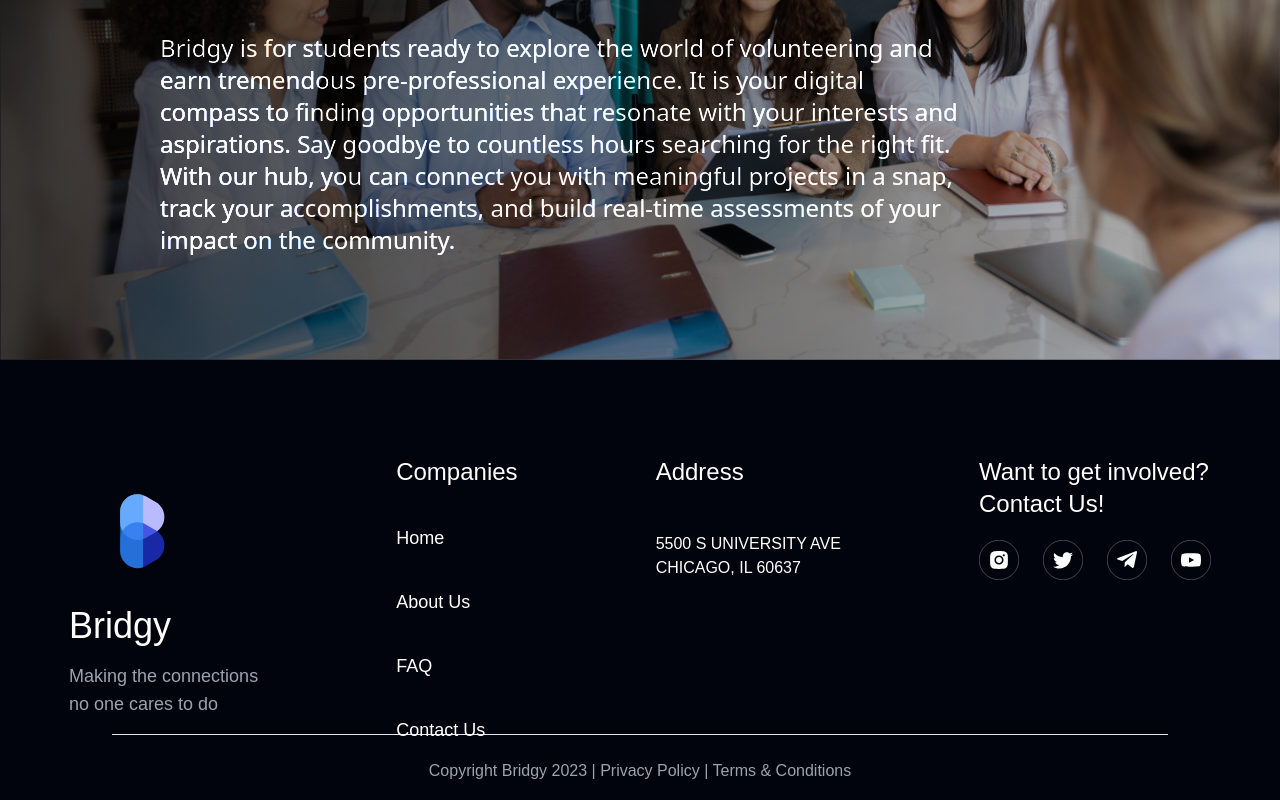
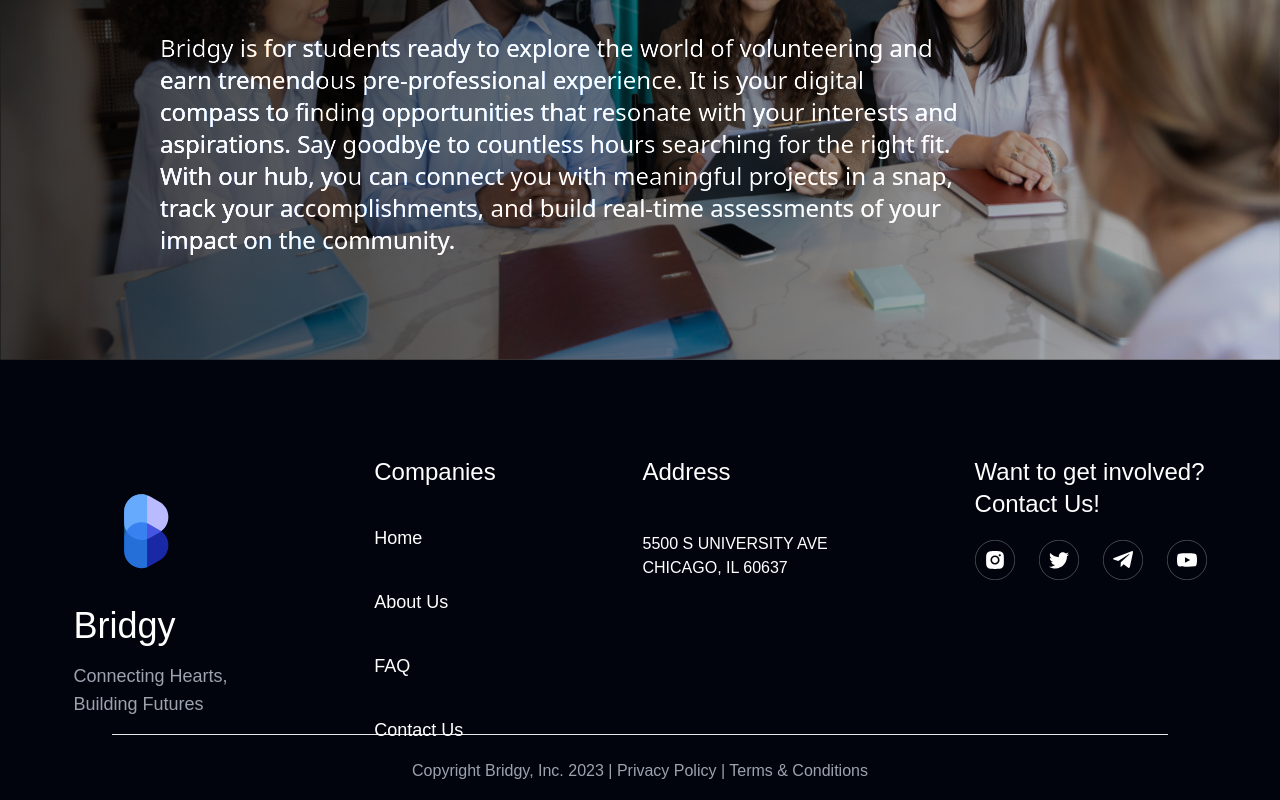
Before and after one commit to VladTZY/Bridgy, a React (Vite) app in the folder frontend/: page / in a window 1280 px wide. Shown: the part 4344-5144 px from the top of the page. Built offline with nearby package versions, Linux system fonts and the light colour scheme.

Commit message:
Foooter Text

```diff
--- a/frontend/src/components/Footer.jsx
+++ b/frontend/src/components/Footer.jsx
@@ -36,10 +36,7 @@ export const Footer = () => {
           />
           <div className="text-white text-4xl font-nunito">Bridgy</div>
           <div className="text-gray-400 text-lg pt-4 font-nunito">
-            Making the connections
-          </div>
-          <div className="text-gray-400 text-lg font-nunito">
-            no one cares to do
+            Connecting Hearts, <br></br> Building Futures
           </div>
         </div>
         <div className="flex flex-col space-y-5 mt-24">
@@ -106,7 +103,7 @@ export const Footer = () => {
       <div className="space-y-6">
         <hr className="color-[#9CA3AF] mx-28 self-center"></hr>
         <div className="text-gray-400 font-nunito text-center">
-          Copyright Bridgy 2023 | Privacy Policy | Terms & Conditions
+          Copyright Bridgy, Inc. 2023 | Privacy Policy | Terms & Conditions
         </div>
       </div>
     </div>
```
